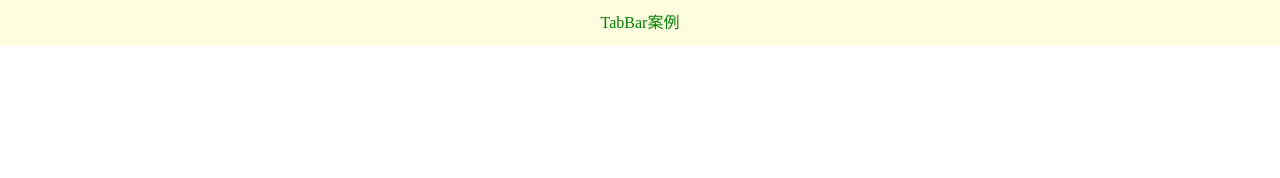
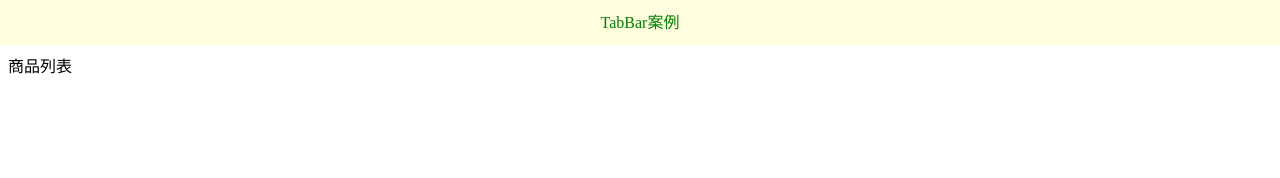
Before and after one commit to 98hb/vue_tabbar-demo, a Vue app: page / in a window 1280 px wide. Shown: the top 178 px of the page. Built offline with nearby package versions, Linux system fonts and the light colour scheme.

Commit message:
组件切换

```diff
--- a/src/App.vue
+++ b/src/App.vue
@@ -5,13 +5,26 @@
       color="green"
       title="TabBar案例"
     ></MyHeader>
-    <MyTabBar :arr="tabList"></MyTabBar>
-    <!-- ! (父)2 传入数据 -->
+    <div class="main">
+      <component :is="comName"> </component>
+    </div>
+    <MyTabBar :arr="tabList" @changeCom="changeComFn"></MyTabBar>
+    <!-- ! (父)a2 传入数据 -->
   </div>
 </template>
 
 <script>
+// 目标:切换组件显示
+// 1.创建组件 - 编写内容
+// 2.引入App.vue显示
+// 3.挂载点设置is
+// 4.切换comName的值
+// 5.底部导航点击 - MyTabBar.vue里
+// 子 -> 父 技术 (传要切换的组件名出来)
 import MyHeader from "./components/MyHeader.vue";
+import MyGoodsList from "./view/MyGoodsList.vue";
+import MyGoodsSearch from "./view/MyGoodsSearch.vue";
+import MyUserInfo from "./view/MyUserInfo.vue";
 // 目标:完成底部封装
 // 1.MyTabBar.vue 组件标签+样式 准备
 // 2.字体图标引入
@@ -40,14 +53,30 @@ export default {
           componentName: "MyUserInfo",
         },
       ],
+      comName: "MyGoodsList", //默认显示的组件
     };
   },
   components: {
     MyHeader,
     MyTabBar,
+    MyGoodsList,
+    MyGoodsSearch,
+    MyUserInfo,
+  },
+  methods: {
+    changeComFn(cName) {
+      this.comName = cName;
+      // MyTabBar里选出来的组件名赋予给
+      // is属性的comName
+      // b2父 (子传父)导致组件的切换
+    },
   },
 };
 </script>
 
-<style>
+<style scoped>
+.main {
+  padding-top: 45px;
+  padding-bottom: 51px;
+}
 </style>
--- a/src/components/MyTabBar.vue
+++ b/src/components/MyTabBar.vue
@@ -4,7 +4,7 @@
       class="tab-item"
       v-for="(obj, index) in arr"
       :key="index"
-      @click="btnFn(index)"
+      @click="btnFn(index, obj)"
       :class="{ current: index === selIndex }"
     >
       <!-- 图标 -->
@@ -22,7 +22,7 @@
 // 3.点击把索引值同步给selIndex变量上,引发上面判断的更新
 export default {
   props: {
-    // ! (子) 1声明变量  (父传子)
+    // ! (子) a1声明变量  (父传子)
     arr: {
       type: Array,
       required: true,
@@ -45,8 +45,10 @@ export default {
     };
   },
   methods: {
-    btnFn(index) {
+    btnFn(index, theObj) {
       this.selIndex = index; //点谁，就把谁的索引值保存起来
+      this.$emit("changeCom", theObj.componentName);
+      //b1子(子传父) 要切换的组件名传APP.vue
     },
   },
 };
--- a/src/view/MyGoodsList.vue
+++ b/src/view/MyGoodsList.vue
@@ -0,0 +1,10 @@
+<template>
+  <div>商品列表</div>
+</template>
+
+<script>
+export default {};
+</script>
+
+<style>
+</style>
--- a/src/view/MyGoodsSearch.vue
+++ b/src/view/MyGoodsSearch.vue
@@ -0,0 +1,10 @@
+<template>
+  <div>商品搜索</div>
+</template>
+
+<script>
+export default {};
+</script>
+
+<style>
+</style>
--- a/src/view/MyUserInfo.vue
+++ b/src/view/MyUserInfo.vue
@@ -0,0 +1,10 @@
+<template>
+  <div>个人中心</div>
+</template>
+
+<script>
+export default {};
+</script>
+
+<style>
+</style>
```
Also changed, not shown: src/components/MyTable.vue (+15 -0 lines).
